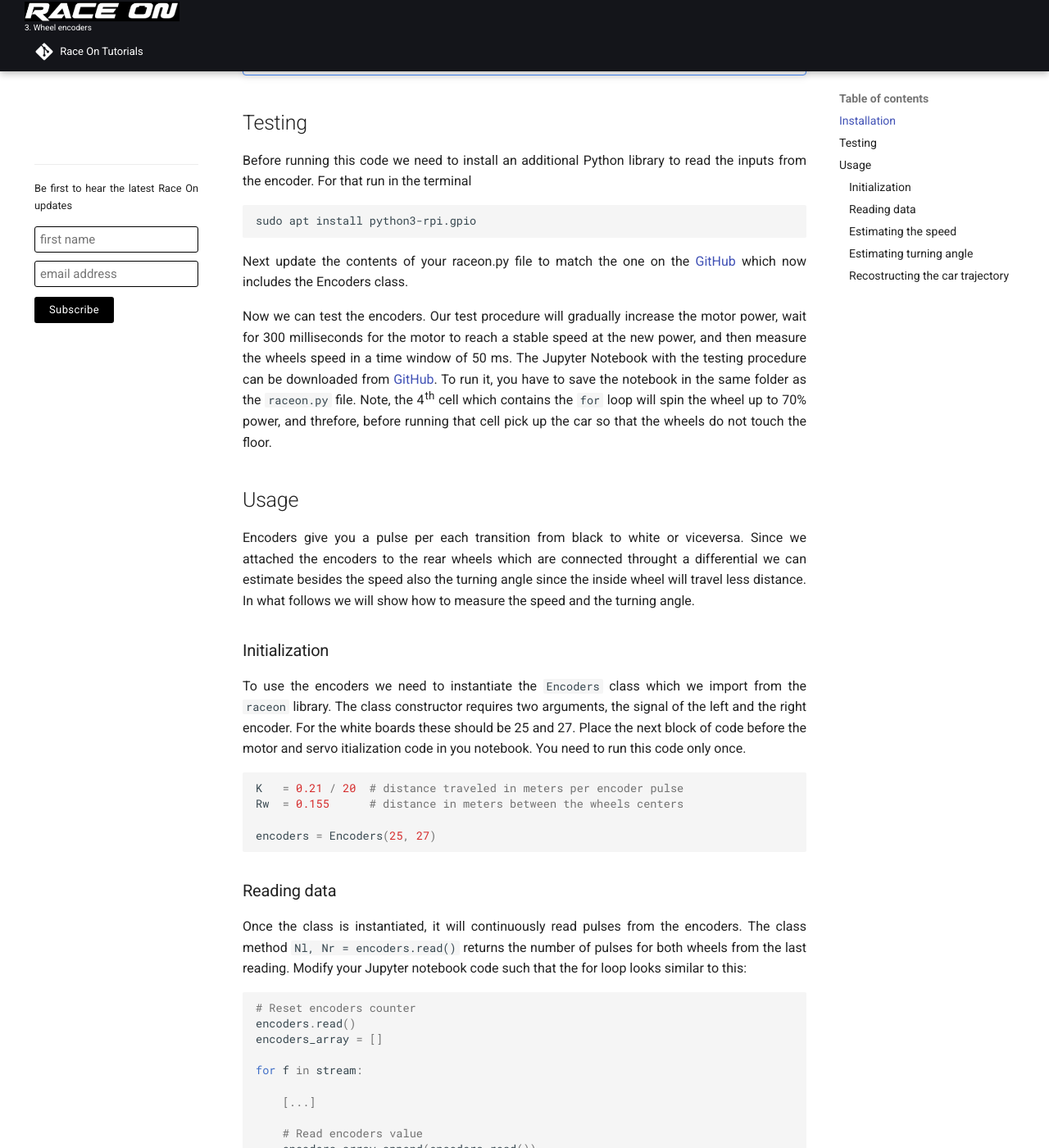
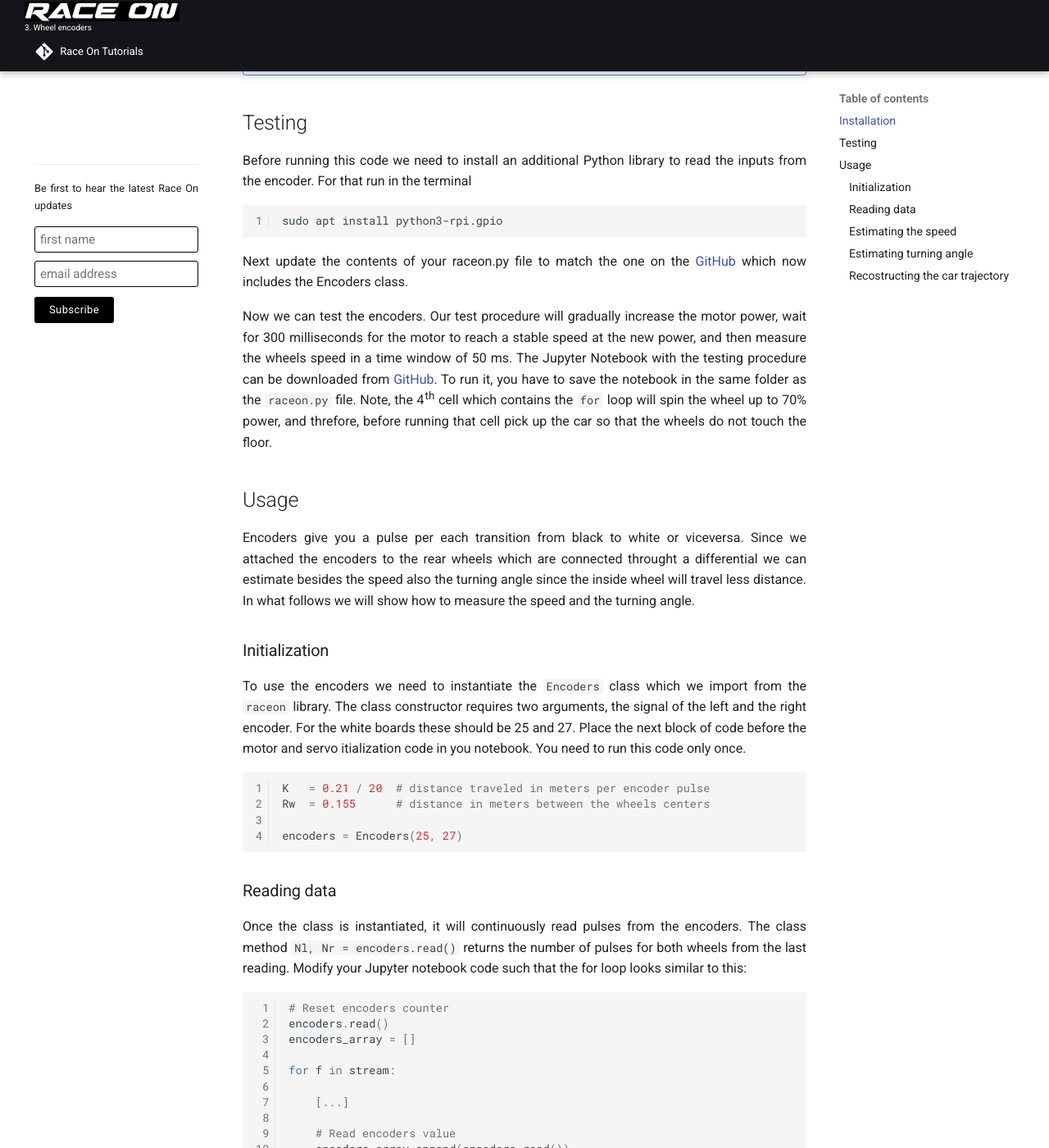
Before and after one commit to race-on/webpage, an MkDocs documentation site: the page built from source/workshops/3_wheel_encoders.md, in a window 1280 px wide and 1400 px high, scrolled down 3316 px. Shown: the whole window at 82% size. Built offline with MkDocs 1.6.1 and Material for MkDocs 9.7.7, drawn with Linux system fonts in a browser that asks for light colours; comment, search, counter and statistics services are not loaded; some of the changed text lies outside the part shown.

Commit message:
Add new Material and Mkdocs extensions

```diff
--- a/mkdocs.yml
+++ b/mkdocs.yml
@@ -2,7 +2,6 @@
 site_name: 'Race On'
 site_description: 'Self-Driving Car Competition'
 site_author: 'The Race On Organizing Team'
-# site_url: 'https://squidfunk.github.io/mkdocs-material/'
 
 
 # Repository
@@ -34,18 +33,6 @@
     text: 'Roboto'
     code: 'Roboto Mono'
 
-# nav:
-#   - Home: index.md
-#   - Rules: test/index.md
-#   - Registration: registration.md
-
-# theme:
-#     name: readthedocs
-#     highlightjs: true
-#     hljs_languages:
-#         - yaml
-#         - rust
-
 
 # Customization
 extra:
@@ -53,6 +40,14 @@
 
 extra_css:
   - 'stylesheets/extra.css'
+
+extra_javascript:
+  - https://cdnjs.cloudflare.com/ajax/libs/tablesort/5.2.1/tablesort.min.js
+  - javascripts/tables.js
+  - https://polyfill.io/v3/polyfill.min.js?features=es6
+  - https://cdn.jsdelivr.net/npm/mathjax@3/es5/tex-mml-chtml.js
+  - javascripts/arithmatex.js
+
 
 # Google Analytics
 google_analytics:
@@ -66,21 +61,32 @@
 
 markdown_extensions:
   - admonition
+  - pymdownx.details
+  - pymdownx.superfences
   - attr_list
+  - pymdownx.highlight:
+      use_pygments: true
+      linenums: true
+  - pymdownx.inlinehilite
+  - pymdownx.keys
+  - pymdownx.snippets
+  - pymdownx.tabbed
+  - footnotes
+  - pymdownx.critic
+  - pymdownx.betterem:
+      smart_enable: all
+  - pymdownx.caret
+  - pymdownx.mark
+  - pymdownx.tilde
+  - pymdownx.smartsymbols
+  - pymdownx.emoji:
+      emoji_index: !!python/name:materialx.emoji.twemoji
+      emoji_generator: !!python/name:materialx.emoji.to_svg
+  - def_list
+  - pymdownx.tasklist:
+      custom_checkbox: true
+  - pymdownx.arithmatex:
+      generic: true
   - meta
-  - codehilite:
-      guess_lang: false
-      linenums: true
-  - footnotes
   - toc:
       permalink: true
-  - pymdownx.arithmatex
-  - pymdownx.betterem:
-      smart_enable: all
-  - pymdownx.critic
-  - pymdownx.details
-  - pymdownx.inlinehilite
-  - pymdownx.magiclink
-  - pymdownx.mark
-  - pymdownx.smartsymbols
-  - pymdownx.superfences
```
